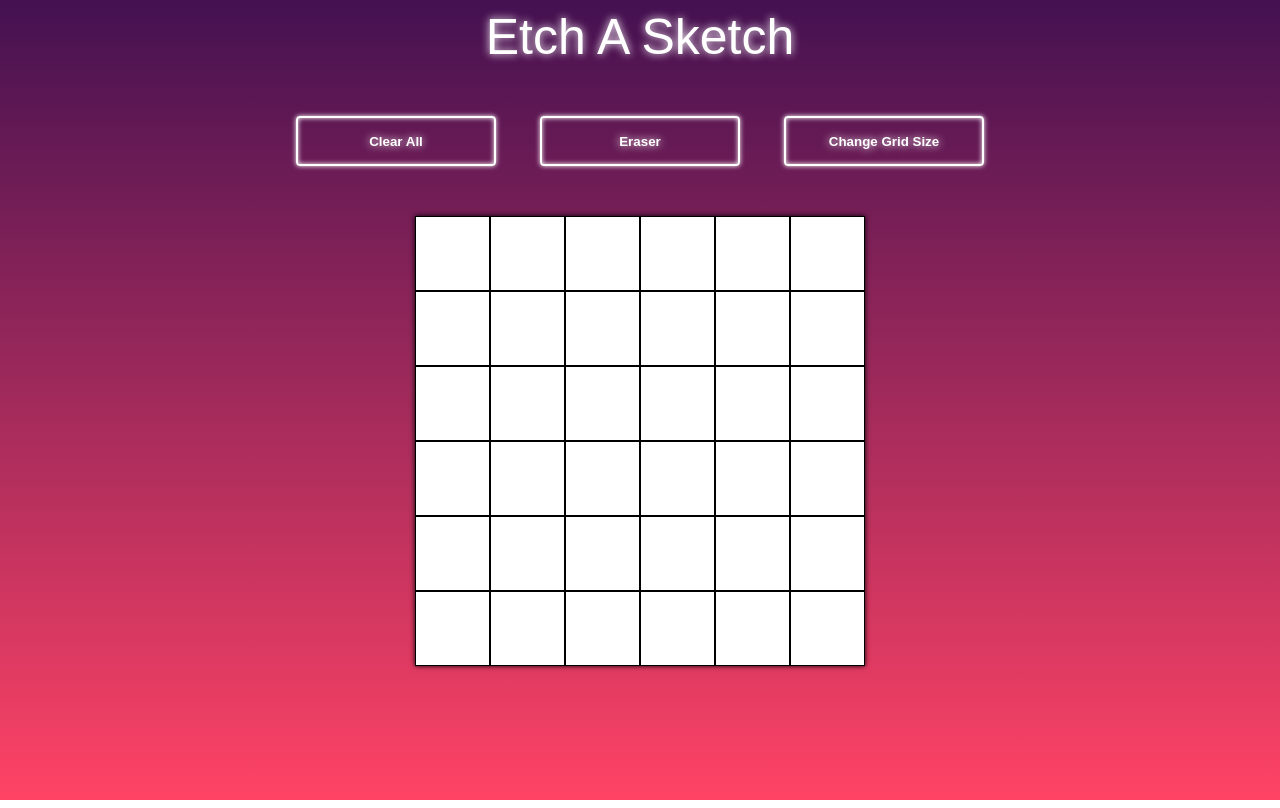
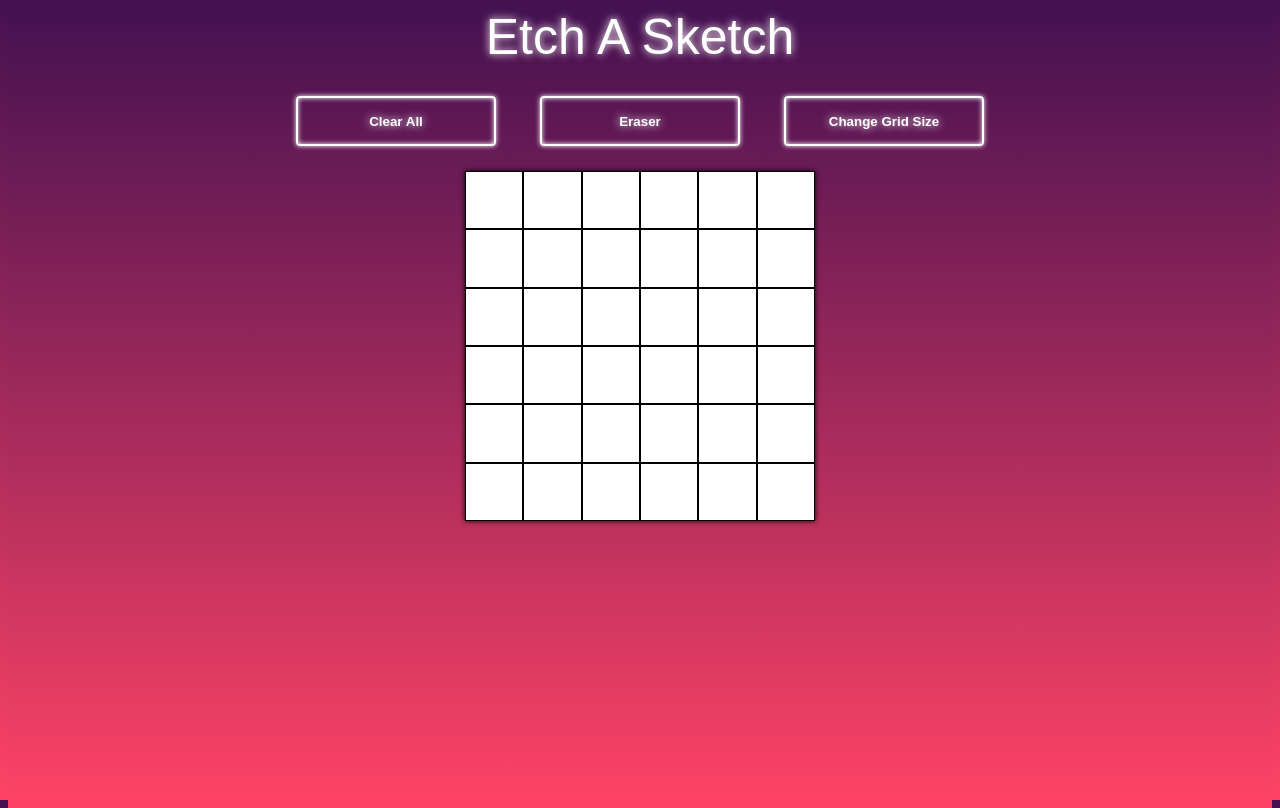
Before and after one commit to pritzvi/etch-a-sketch, a plain HTML site: page index.html in a window 1280 px wide. Drawn offline with Linux system fonts and the light colour scheme; a web font is replaced by a local one.

Commit message:
final commit

```diff
--- a/style.css
+++ b/style.css
@@ -8,12 +8,12 @@ html {
     margin: 0;
 }
 
-html{
+html, body{
     height: 100%;
     background-image: linear-gradient(360deg, #ff4365, #441151); /*#EE85B5, FF958C, 441151*/
     background-position: center;
     background-size: cover;
-    background-repeat: no-repeat;
+    background-repeat: repeat;
 }
 
 body > header{
@@ -28,7 +28,7 @@ body > header{
 
 .buttons{
     text-align: center;
-    margin: 30px 0;
+    margin: 10px 0;
 }
 
 .button{
@@ -53,16 +53,19 @@ body > header{
 }
 
 .main-container {
-    height: 450px;
-    width: 450px;
-    min-height: 450px;
-    min-width: 450px;
+    height: 350px;
+    width: 350px;
+    min-height: 350px;
+    min-width: 350px;
     margin: auto;
     display: grid;
     grid-gap: 0;
     grid-template-rows: repeat(var(--grid-rows), minmax(0, 1fr));
     grid-template-columns: repeat(var(--grid-cols), minmax(0, 1fr));
     box-shadow: 0 0 5px black, 0 0 5px black inset;
+    box-sizing: border-box;
+    position: relative;
+    bottom: 5px;
 
   }
 
```
